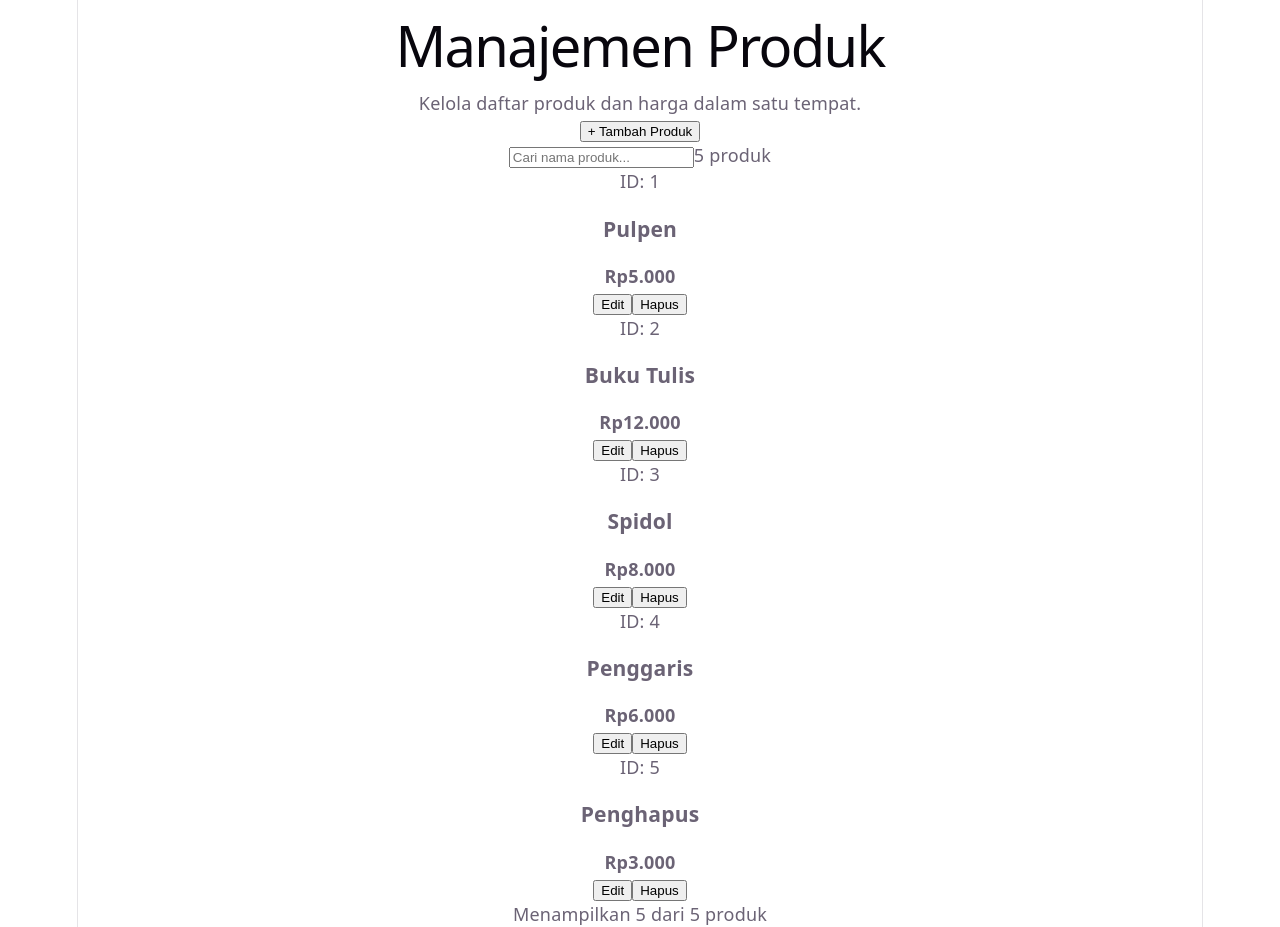
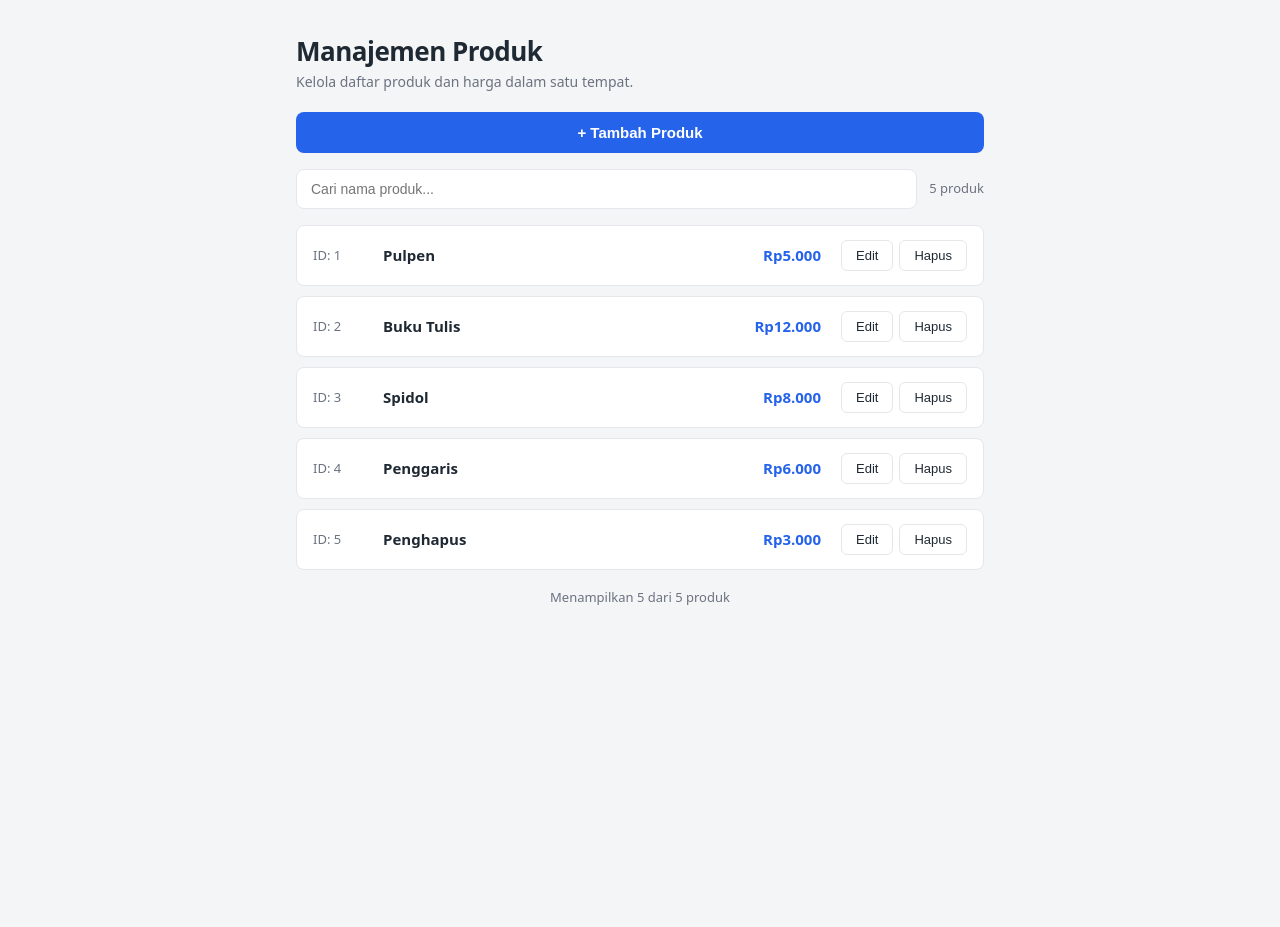
Before and after one commit to GetRektBoy724/tugas-fe-react, a React (Vite) app: page / in a window 1280 px wide. After the commit the page ends 800 px from the top, so only its background shows below. Built offline with nearby package versions, Linux system fonts and the light colour scheme.

Commit message:
feat: style product manager page and modals

```diff
--- a/index.html
+++ b/index.html
@@ -4,7 +4,7 @@
     <meta charset="UTF-8" />
     <link rel="icon" type="image/svg+xml" href="/favicon.svg" />
     <meta name="viewport" content="width=device-width, initial-scale=1.0" />
-    <title>tugas-fe-react</title>
+    <title>Manajemen Produk</title>
   </head>
   <body>
     <div id="root"></div>
--- a/src/App.css
+++ b/src/App.css
@@ -1,184 +1,271 @@
-.counter {
-  font-size: 16px;
-  padding: 5px 10px;
-  border-radius: 5px;
-  color: var(--accent);
-  background: var(--accent-bg);
-  border: 2px solid transparent;
-  transition: border-color 0.3s;
-  margin-bottom: 24px;
-
-  &:hover {
-    border-color: var(--accent-border);
-  }
-  &:focus-visible {
-    outline: 2px solid var(--accent);
-    outline-offset: 2px;
-  }
+.container {
+  max-width: 720px;
+  margin: 0 auto;
+  padding: 32px 16px 48px;
 }
 
-.hero {
-  position: relative;
-
-  .base,
-  .framework,
-  .vite {
-    inset-inline: 0;
-    margin: 0 auto;
+/* ---------- Header ---------- */
+.page-header {
+  margin-bottom: 20px;
 }
 
-  .base {
-    width: 170px;
-    position: relative;
-    z-index: 0;
+.page-header h1 {
+  font-size: 26px;
+  letter-spacing: -0.5px;
 }
 
-  .framework,
-  .vite {
-    position: absolute;
+.page-header p {
+  color: var(--muted);
+  font-size: 14px;
 }
 
-  .framework {
-    z-index: 1;
-    top: 34px;
-    height: 28px;
-    transform: perspective(2000px) rotateZ(300deg) rotateX(44deg) rotateY(39deg)
-      scale(1.4);
+/* ---------- Add button ---------- */
+.add-button {
+  width: 100%;
+  padding: 12px;
+  margin-bottom: 16px;
+  border: 0;
+  border-radius: 8px;
+  background: var(--primary);
+  color: #fff;
+  font-size: 15px;
+  font-weight: 600;
+  cursor: pointer;
+  transition: background 0.15s;
 }
 
-  .vite {
-    z-index: 0;
-    top: 107px;
-    height: 26px;
-    width: auto;
-    transform: perspective(2000px) rotateZ(300deg) rotateX(40deg) rotateY(39deg)
-      scale(0.8);
-  }
+.add-button:hover {
+  background: var(--primary-hover);
 }
 
-#center {
+/* ---------- Search bar ---------- */
+.search-bar {
+  display: flex;
+  align-items: center;
+  justify-content: space-between;
+  gap: 12px;
+  margin-bottom: 16px;
+}
+
+.search-bar input {
+  flex: 1;
+  padding: 11px 14px;
+  border: 1px solid var(--border);
+  border-radius: 8px;
+  font-size: 14px;
+  outline: none;
+  background: var(--card);
+}
+
+.search-bar input:focus {
+  border-color: var(--primary);
+}
+
+.search-count {
+  color: var(--muted);
+  font-size: 13px;
+  white-space: nowrap;
+}
+
+/* ---------- Product list ---------- */
+.product-list {
   display: flex;
   flex-direction: column;
-  gap: 25px;
-  place-content: center;
-  place-items: center;
-  flex-grow: 1;
-
-  @media (max-width: 1024px) {
-    padding: 32px 20px 24px;
-    gap: 18px;
-  }
+  gap: 10px;
 }
 
-#next-steps {
+.product-card {
   display: flex;
-  border-top: 1px solid var(--border);
-  text-align: left;
-
-  & > div {
-    flex: 1 1 0;
-    padding: 32px;
-    @media (max-width: 1024px) {
-      padding: 24px 20px;
-    }
+  align-items: center;
+  gap: 14px;
+  padding: 14px 16px;
+  background: var(--card);
+  border: 1px solid var(--border);
+  border-radius: 8px;
 }
 
-  .icon {
-    margin-bottom: 16px;
-    width: 22px;
-    height: 22px;
+.product-id {
+  color: var(--muted);
+  font-size: 13px;
+  min-width: 56px;
 }
 
-  @media (max-width: 1024px) {
-    flex-direction: column;
-    text-align: center;
-  }
+.product-name {
+  flex: 1;
+  font-size: 15px;
+  font-weight: 600;
 }
 
-#docs {
-  border-right: 1px solid var(--border);
-
-  @media (max-width: 1024px) {
-    border-right: none;
-    border-bottom: 1px solid var(--border);
-  }
+.product-price {
+  color: var(--primary);
+  font-size: 15px;
 }
 
-#next-steps ul {
-  list-style: none;
-  padding: 0;
-  display: flex;
-  gap: 8px;
-  margin: 32px 0 0;
-
-  .logo {
-    height: 18px;
+.product-actions button {
+  padding: 7px 14px;
+  margin-left: 6px;
+  border: 1px solid var(--border);
+  border-radius: 6px;
+  background: var(--card);
+  color: var(--text);
+  font-size: 13px;
+  cursor: pointer;
+  transition: all 0.15s;
 }
 
-  a {
-    color: var(--text-h);
-    font-size: 16px;
-    border-radius: 6px;
-    background: var(--social-bg);
-    display: flex;
-    padding: 6px 12px;
-    align-items: center;
-    gap: 8px;
-    text-decoration: none;
-    transition: box-shadow 0.3s;
-
-    &:hover {
-      box-shadow: var(--shadow);
-    }
-    .button-icon {
-      height: 18px;
-      width: 18px;
-    }
+.product-actions button:hover {
+  border-color: var(--primary);
+  color: var(--primary);
 }
 
-  @media (max-width: 1024px) {
-    margin-top: 20px;
-    flex-wrap: wrap;
-    justify-content: center;
-
-    li {
-      flex: 1 1 calc(50% - 8px);
+.product-actions button.danger:hover {
+  border-color: var(--danger);
+  color: var(--danger);
 }
 
-    a {
-      width: 100%;
-      justify-content: center;
-      box-sizing: border-box;
-    }
-  }
+/* ---------- Footer ---------- */
+.page-footer {
+  margin-top: 18px;
+  text-align: center;
+  color: var(--muted);
+  font-size: 13px;
 }
 
-#spacer {
-  height: 88px;
-  border-top: 1px solid var(--border);
-  @media (max-width: 1024px) {
-    height: 48px;
-  }
+/* ---------- Modal ---------- */
+.modal-backdrop {
+  position: fixed;
+  inset: 0;
+  background: rgba(0, 0, 0, 0.45);
+  display: grid;
+  place-items: center;
+  padding: 16px;
+  z-index: 50;
 }
 
-.ticks {
-  position: relative;
+.modal {
   width: 100%;
-
-  &::before,
-  &::after {
-    content: '';
-    position: absolute;
-    top: -4.5px;
-    border: 5px solid transparent;
+  max-width: 420px;
+  background: var(--card);
+  border-radius: 10px;
+  padding: 22px;
+  box-shadow: 0 18px 45px rgba(0, 0, 0, 0.25);
 }
 
-  &::before {
-    left: 0;
-    border-left-color: var(--border);
+.modal-head {
+  display: flex;
+  align-items: center;
+  justify-content: space-between;
+  margin-bottom: 8px;
 }
-  &::after {
-    right: 0;
-    border-right-color: var(--border);
+
+.modal-head h2 {
+  font-size: 18px;
 }
+
+.modal-close {
+  border: 0;
+  background: transparent;
+  font-size: 22px;
+  line-height: 1;
+  color: var(--muted);
+  cursor: pointer;
 }
+
+.modal-desc {
+  color: var(--muted);
+  font-size: 13px;
+  margin-bottom: 14px;
+}
+
+.modal-id {
+  font-size: 13px;
+  color: var(--muted);
+  margin-bottom: 12px;
+}
+
+.modal form {
+  display: flex;
+  flex-direction: column;
+  gap: 12px;
+}
+
+.modal label {
+  display: flex;
+  flex-direction: column;
+  gap: 5px;
+  font-size: 13px;
+  font-weight: 600;
+}
+
+.modal input {
+  padding: 10px 12px;
+  border: 1px solid var(--border);
+  border-radius: 6px;
+  font-size: 14px;
+  font-weight: 400;
+  outline: none;
+}
+
+.modal input:focus {
+  border-color: var(--primary);
+}
+
+.modal small {
+  color: var(--muted);
+  font-weight: 400;
+  font-size: 12px;
+}
+
+.modal-error {
+  color: var(--danger);
+  font-size: 13px;
+}
+
+.delete-summary {
+  padding: 12px;
+  background: var(--bg);
+  border-radius: 6px;
+  font-size: 14px;
+  margin-bottom: 16px;
+}
+
+.modal-actions {
+  display: flex;
+  justify-content: flex-end;
+  gap: 8px;
+  margin-top: 6px;
+}
+
+.modal-actions button {
+  padding: 10px 18px;
+  border: 0;
+  border-radius: 6px;
+  font-size: 14px;
+  font-weight: 600;
+  cursor: pointer;
+  background: var(--primary);
+  color: #fff;
+}
+
+.modal-actions button:hover {
+  background: var(--primary-hover);
+}
+
+.modal-actions button.secondary {
+  background: var(--card);
+  color: var(--text);
+  border: 1px solid var(--border);
+}
+
+.modal-actions button.secondary:hover {
+  background: var(--bg);
+}
+
+.modal-actions button.danger {
+  background: var(--danger);
+  color: #fff;
+}
+
+.modal-actions button.danger:hover {
+  background: var(--danger-hover);
+}
--- a/src/App.jsx
+++ b/src/App.jsx
@@ -1,4 +1,5 @@
 import { useState } from "react";
+import "./App.css";
 import INITIAL_PRODUCTS from "./data/products.js";
 import PageHeader from "./components/PageHeader.jsx";
 import SearchBar from "./components/SearchBar.jsx";
--- a/src/index.css
+++ b/src/index.css
@@ -1,111 +1,24 @@
 :root {
-  --text: #6b6375;
-  --text-h: #08060d;
-  --bg: #fff;
-  --border: #e5e4e7;
-  --code-bg: #f4f3ec;
-  --accent: #aa3bff;
-  --accent-bg: rgba(170, 59, 255, 0.1);
-  --accent-border: rgba(170, 59, 255, 0.5);
-  --social-bg: rgba(244, 243, 236, 0.5);
-  --shadow:
-    rgba(0, 0, 0, 0.1) 0 10px 15px -3px, rgba(0, 0, 0, 0.05) 0 4px 6px -2px;
-
-  --sans: system-ui, 'Segoe UI', Roboto, sans-serif;
-  --heading: system-ui, 'Segoe UI', Roboto, sans-serif;
-  --mono: ui-monospace, Consolas, monospace;
-
-  font: 18px/145% var(--sans);
-  letter-spacing: 0.18px;
-  color-scheme: light dark;
-  color: var(--text);
-  background: var(--bg);
-  font-synthesis: none;
-  text-rendering: optimizeLegibility;
-  -webkit-font-smoothing: antialiased;
-  -moz-osx-font-smoothing: grayscale;
-
-  @media (max-width: 1024px) {
-    font-size: 16px;
-  }
+  --bg: #f4f5f7;
+  --card: #ffffff;
+  --text: #1f2933;
+  --muted: #6b7280;
+  --border: #e5e7eb;
+  --primary: #2563eb;
+  --primary-hover: #1d4ed8;
+  --danger: #dc2626;
+  --danger-hover: #b91c1c;
 }
 
-@media (prefers-color-scheme: dark) {
-  :root {
-    --text: #9ca3af;
-    --text-h: #f3f4f6;
-    --bg: #16171d;
-    --border: #2e303a;
-    --code-bg: #1f2028;
-    --accent: #c084fc;
-    --accent-bg: rgba(192, 132, 252, 0.15);
-    --accent-border: rgba(192, 132, 252, 0.5);
-    --social-bg: rgba(47, 48, 58, 0.5);
-    --shadow:
-      rgba(0, 0, 0, 0.4) 0 10px 15px -3px, rgba(0, 0, 0, 0.25) 0 4px 6px -2px;
-  }
-
-  #social .button-icon {
-    filter: invert(1) brightness(2);
-  }
+* {
+  box-sizing: border-box;
+  margin: 0;
+  padding: 0;
 }
 
 body {
-  margin: 0;
+  font-family: system-ui, Arial, sans-serif;
+  background: var(--bg);
+  color: var(--text);
+  line-height: 1.5;
 }
-
-#root {
-  width: 1126px;
-  max-width: 100%;
-  margin: 0 auto;
-  text-align: center;
-  border-inline: 1px solid var(--border);
-  min-height: 100svh;
-  display: flex;
-  flex-direction: column;
-  box-sizing: border-box;
-}
-
-h1,
-h2 {
-  font-family: var(--heading);
-  font-weight: 500;
-  color: var(--text-h);
-}
-
-h1 {
-  font-size: 56px;
-  letter-spacing: -1.68px;
-  margin: 32px 0;
-  @media (max-width: 1024px) {
-    font-size: 36px;
-    margin: 20px 0;
-  }
-}
-h2 {
-  font-size: 24px;
-  line-height: 118%;
-  letter-spacing: -0.24px;
-  margin: 0 0 8px;
-  @media (max-width: 1024px) {
-    font-size: 20px;
-  }
-}
-p {
-  margin: 0;
-}
-
-code,
-.counter {
-  font-family: var(--mono);
-  display: inline-flex;
-  border-radius: 4px;
-  color: var(--text-h);
-}
-
-code {
-  font-size: 15px;
-  line-height: 135%;
-  padding: 4px 8px;
-  background: var(--code-bg);
-}
```
Lines whose indentation alone changed are shown as unchanged.
